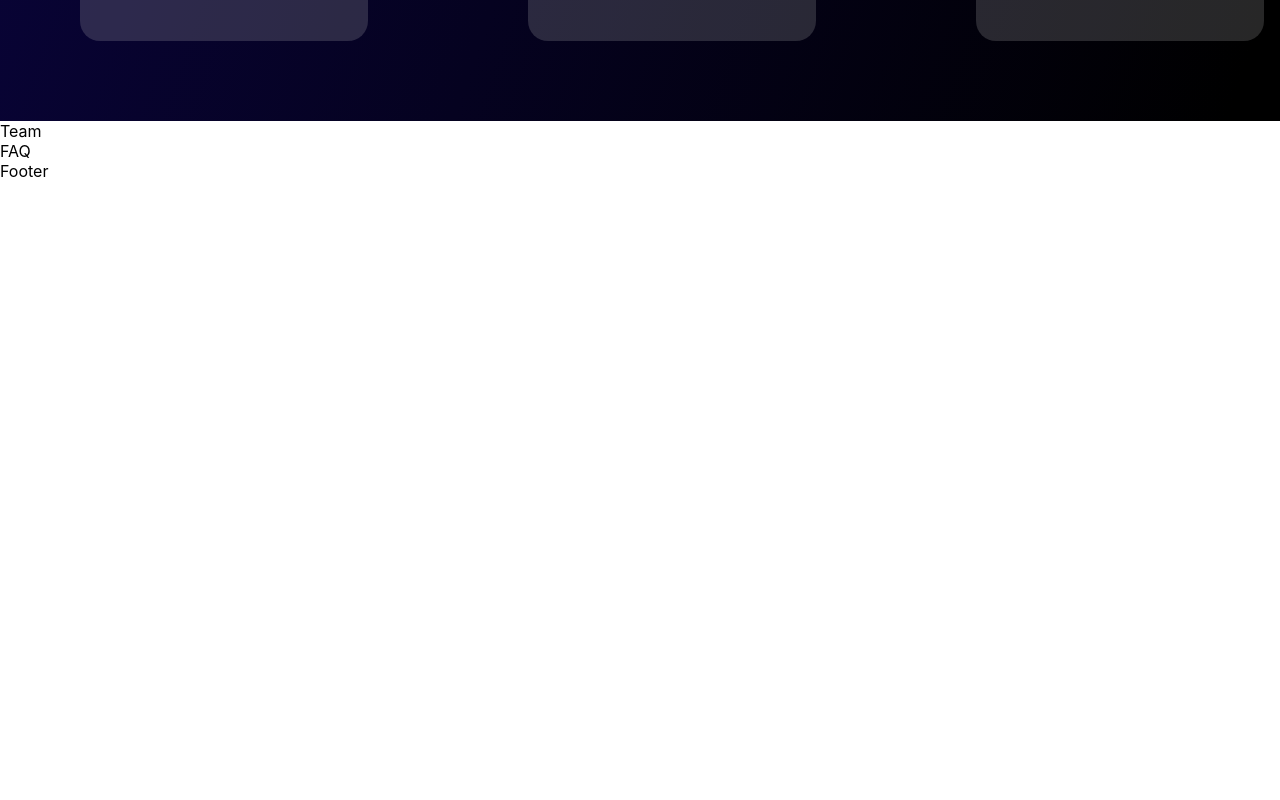
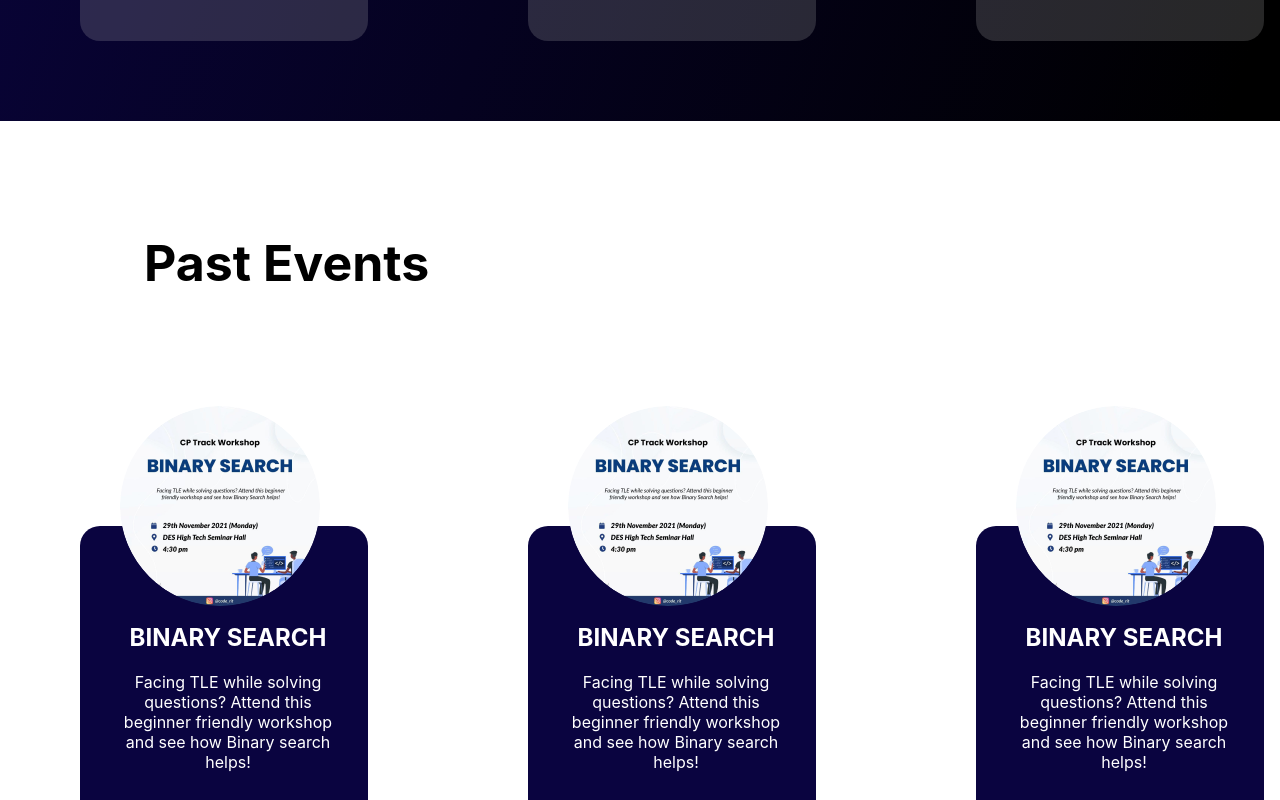
Before and after one commit to CodeRIT-0/Website-Frontend, a React (Create React App) app: page / in a window 1280 px wide. Shown: the part 880-1680 px from the top of the page. Before the commit the page ends 1061 px from the top, so only its background shows below. Built offline with nearby package versions, Linux system fonts and the light colour scheme.

Commit message:
Past Events done

```diff
--- a/src/App.js
+++ b/src/App.js
@@ -4,6 +4,7 @@ import FAQ from "./components/faq/FAQ";
 import Footer from "./components/footer/Footer";
 import Intro from "./components/intro/Intro";
 import Team from "./components/team/Team";
+import PastEvents from './components/events/PastEvents'
 
 
 function App() {
@@ -11,6 +12,7 @@ function App() {
     <div className="App">
       <Intro />
       <EventsLanding />
+      <PastEvents/>
       <Team />
       <FAQ />
       <Footer />
--- a/src/components/events/Event.jsx
+++ b/src/components/events/Event.jsx
@@ -2,11 +2,11 @@ import React from 'react'
 import classes from './Event.module.css'
 import EventBox from './EventBox'
 
-const Event = () => {
+const Event = (props) => {
   return (
     <div className={classes.EventRoot}>
       <div className={classes.Circle} />
-      <EventBox />
+      <EventBox bgcolor = {props.boxcolor}/>
     </div>
   )
 }
--- a/src/components/events/EventBox.jsx
+++ b/src/components/events/EventBox.jsx
@@ -3,9 +3,9 @@ import classes from './EventBox.module.css';
 import React from 'react'
 import BoxContent from './BoxContent';
 
-function EventBox() {
+function EventBox(props) {
   return (
-    <div className= {classes.Box}>
+    <div className= {classes.Box} style={{backgroundColor: props.bgcolor}}>
         <BoxContent/>
     </div>
   )
--- a/src/components/events/EventsLanding.jsx
+++ b/src/components/events/EventsLanding.jsx
@@ -8,9 +8,9 @@ function EventsLanding() {
     <div className={classes.EventsHome}>
       <EventHeader />
       <div className={classes.allEvents}>
-        <Event/>
-        <Event/>
-        <Event/>
+        <Event boxcolor= "rgba(196, 196, 196, 0.2)"/>
+        <Event boxcolor= "rgba(196, 196, 196, 0.2)"/>
+        <Event boxcolor= "rgba(196, 196, 196, 0.2)"/>
       </div>
     </div>
   )
--- /dev/null
+++ b/src/components/events/PastEvents.jsx
@@ -0,0 +1,19 @@
+import React from 'react'
+import classes from './PastEvents.module.css'
+import PastEventsHeader from './PastEventsHeader'
+import Event from './Event'
+
+function PastEvents() {
+  return (
+    <div className= {classes.root}>
+    <PastEventsHeader />
+    <div className={classes.allPastEvents}>
+        <Event boxcolor="#0A0440"/>
+        <Event boxcolor="#0A0440"/>
+        <Event boxcolor="#0A0440"/>
+    </div>
+    </div>
+  )
+}
+
+export default PastEvents
--- /dev/null
+++ b/src/components/events/PastEvents.module.css
@@ -0,0 +1,13 @@
+.root {
+    background-color: white;
+    height: autorem;
+
+
+}
+
+.allPastEvents{
+    display: flex;
+    flex-direction: row;
+    justify-content: space-around;
+    margin-right: 3rem;
+}
--- /dev/null
+++ b/src/components/events/PastEventsHeader.jsx
@@ -0,0 +1,12 @@
+import React from 'react'
+import classes from './PastEventsHeader.module.css'
+
+function PastEventsHeader() {
+  return (
+    <div className={classes.header}>
+    Past Events
+    </div>
+  )
+}
+
+export default PastEventsHeader
--- /dev/null
+++ b/src/components/events/PastEventsHeader.module.css
@@ -0,0 +1,11 @@
+.header{
+    width: 429px;
+    height: 61px;
+    margin-left: 2rem ;
+    padding: 7rem;
+    font-family: 'Inter';
+    font-style: normal;
+    font-weight: 700;
+    font-size: 50px;
+    line-height: 61px;
+}
```
